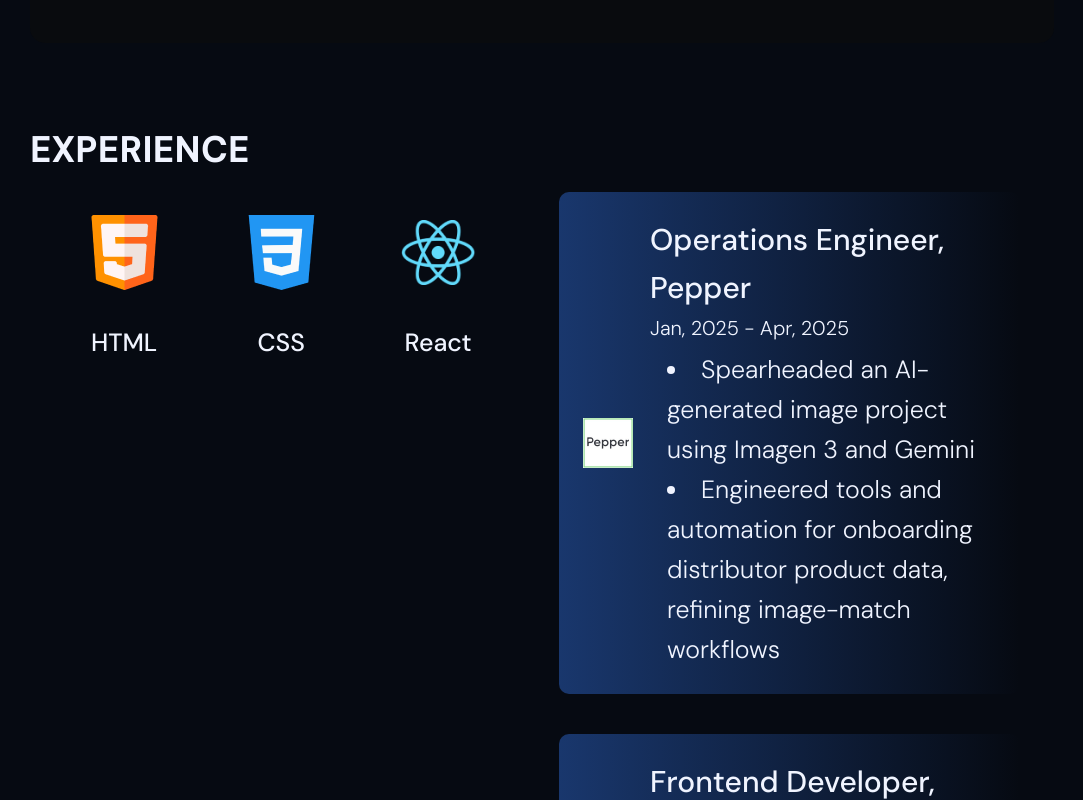
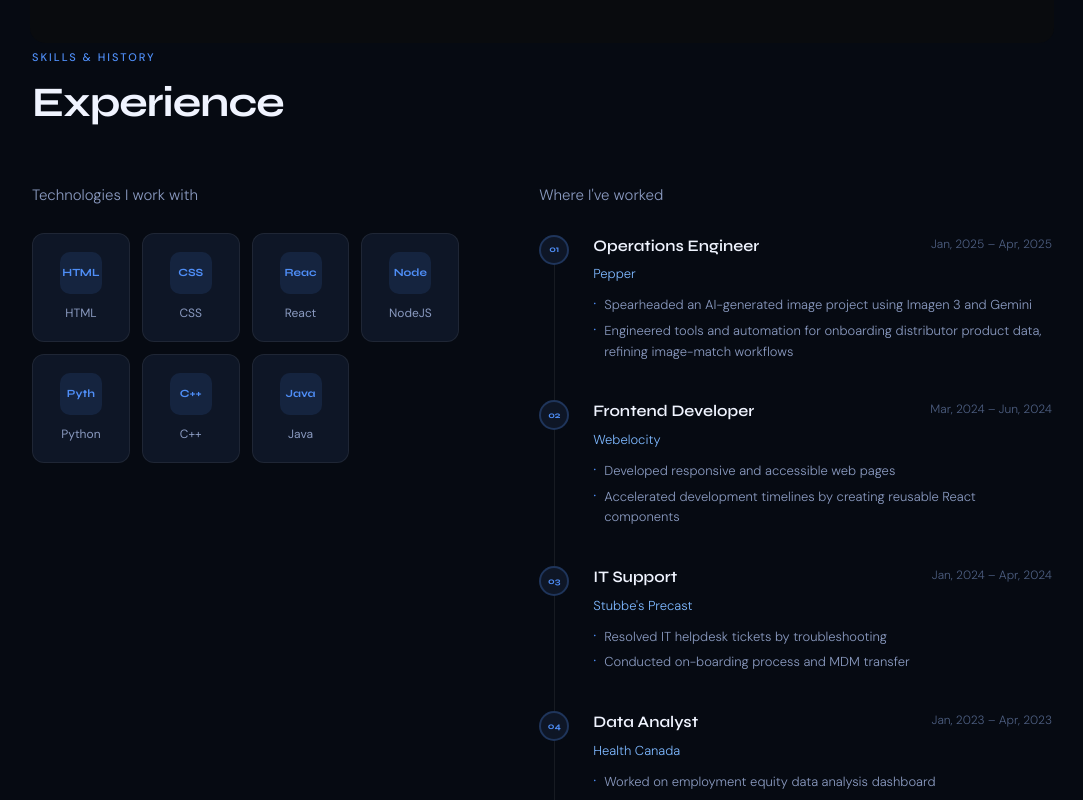
Before and after one commit to Sharobeem11/PortfolioWebsite, a React (Create React App) app in the folder react-portfolio/: page / in a window 1280 px wide. Shown: the part 1240-2040 px from the top of the page, without its empty margins (98-1181 px from the left). Built offline with nearby package versions, Linux system fonts and the light colour scheme.

Commit message:
improve experience page

```diff
--- a/react-portfolio/src/components/Experience/Experience.jsx
+++ b/react-portfolio/src/components/Experience/Experience.jsx
@@ -1,49 +1,74 @@
-import React from "react";
-
+import React, { useEffect, useRef } from "react";
 import styles from "./Experience.module.css";
-import { getImageUrl } from "../../utils";
-
 import skills from "../../data/skills.json";
 import history from "../../data/history.json";
 
 export const Experience = () => {
+  const sectionRef = useRef(null);
+
+  useEffect(() => {
+    const observer = new IntersectionObserver(
+      (entries) => entries.forEach((e) => {
+        if (e.isIntersecting) e.target.classList.add(styles.visible);
+      }),
+      { threshold: 0.1 }
+    );
+    if (sectionRef.current) observer.observe(sectionRef.current);
+    return () => observer.disconnect();
+  }, []);
+
   return (
-    <section className={styles.container} id="experience">
-        <h2 className={styles.title}>Experience</h2>
-        <div className={styles.content}>
-            <div className={styles.skills}>{
-                skills.map((skill, id) => {
-                    return (
-                        <div key={id} className={styles.skill}>
-                            <div className={styles.skillImageContainer}>
-                                <img src={getImageUrl(skill.imageSrc)} alt={skill.title}/>
-                            </div>
-                            <p>{skill.title}</p>
-                        </div>
-                    );
-                })}
+    <section className={styles.container} id="experience" ref={sectionRef}>
+      <div className={styles.inner}>
+        <div className={styles.header}>
+          <span className={styles.label}>Skills &amp; history</span>
+          <h2 className={styles.title}>Experience</h2>
+        </div>
+        <div className={styles.grid}>
+          {/* Skills */}
+          <div>
+            <p className={styles.sub}>Technologies I work with</p>
+            <div className={styles.skillsGrid}>
+              {skills.map((skill, id) => (
+                <div key={id} className={styles.skillItem}>
+                  <div className={styles.skillIcon}>
+                    {skill.title.length > 4 ? skill.title.slice(0, 4) : skill.title}
+                  </div>
+                  <span className={styles.skillName}>{skill.title}</span>
+                </div>
+              ))}
             </div>
-            <ul className={styles.history}>
-                {
-                    history.map((historyItem, id) => {
-                        return (
-                            <li key={id} className={styles.historyItem}>
-                                <img src={getImageUrl(historyItem.imageSrc)} alt={`${historyItem.organization} Logo`} />
-                                <div className={styles.historyItemDetails}>
-                                    <h3>{`${historyItem.role}, ${historyItem.organization}`}</h3>
-                                    <p>{`${historyItem.startDate} - ${historyItem.endDate}`}</p>
-                                    <ul>{historyItem.experiences.map((experience, id) => {
-                                            return <li key={id}>{experience}</li>
-                                        })}
-                                    </ul>
-                                </div>
+          </div>
 
-                            </li>
-                        )
-                    })
-                }
-            </ul>
+          {/* Timeline */}
+          <div>
+            <p className={styles.sub}>Where I've worked</p>
+            <div className={styles.timeline}>
+              {history.map((item, id) => (
+                <div key={id} className={styles.timelineItem}>
+                  <div className={styles.timelineDot}>
+                    {String(id + 1).padStart(2, "0")}
+                  </div>
+                  <div className={styles.timelineContent}>
+                    <div className={styles.timelineHeader}>
+                      <span className={styles.timelineRole}>{item.role}</span>
+                      <span className={styles.timelineDate}>
+                        {item.startDate} – {item.endDate}
+                      </span>
+                    </div>
+                    <div className={styles.timelineOrg}>{item.organization}</div>
+                    <ul className={styles.timelineList}>
+                      {item.experiences.map((exp, eid) => (
+                        <li key={eid}>{exp}</li>
+                      ))}
+                    </ul>
+                  </div>
+                </div>
+              ))}
+            </div>
+          </div>
         </div>
+      </div>
     </section>
   );
 };
--- a/react-portfolio/src/components/Experience/Experience.module.css
+++ b/react-portfolio/src/components/Experience/Experience.module.css
@@ -1,120 +1,212 @@
 @import "../../vars.css";
 
 .container {
-  color: var(--colour-text);
-  margin-top: 79px;
-  margin-left: 10%;
-  margin-right: 10%;
+  padding: 0 0 120px;
+  position: relative;
+  z-index: 1;
+  opacity: 0;
+  transform: translateY(24px);
+  transition: opacity 0.6s ease, transform 0.6s ease;
+}
+
+.container.visible {
+  opacity: 1;
+  transform: none;
+}
+
+.inner {
+  max-width: 1140px;
+  margin: 0 auto;
+  padding: 0 clamp(20px, 5vw, 60px);
+}
+
+.header {
+  margin-bottom: 56px;
+}
+
+.label {
+  display: inline-block;
+  font-size: 11px;
+  font-weight: 500;
+  letter-spacing: 2px;
+  text-transform: uppercase;
+  color: var(--accent);
+  margin-bottom: 12px;
 }
 
 .title {
-  color: var(--colour-text);
-  font-size: 35px;
+  font-family: var(--font-display);
+  font-size: clamp(28px, 4vw, 42px);
   font-weight: 700;
-  letter-spacing: 1.75px;
-  text-transform: uppercase;
+  letter-spacing: -1px;
+  line-height: 1.15;
 }
 
-.content {
-  display: flex;
-  flex-direction: row;
-  justify-content: space-evenly;
-  margin-top: 14px;
+.sub {
+  font-size: 15px;
+  color: var(--text2);
+  line-height: 1.7;
+  margin-bottom: 24px;
 }
 
-.skills {
-  width: 45%;
-  display: flex;
-  flex-wrap: wrap;
-  gap: 37px;
+.grid {
+  display: grid;
+  grid-template-columns: 1fr 1.2fr;
+  gap: 80px;
+  align-items: start;
 }
 
-.skill {
+/* Skills grid */
+.skillsGrid {
+  display: grid;
+  grid-template-columns: repeat(auto-fill, minmax(90px, 1fr));
+  gap: 12px;
+}
+
+.skillItem {
+  background: var(--card);
+  border: 1px solid var(--border);
+  border-radius: 12px;
+  padding: 18px 12px;
   display: flex;
   flex-direction: column;
   align-items: center;
-  gap: 11px;
+  gap: 10px;
+  transition: border-color 0.3s, transform 0.3s, background 0.3s;
 }
 
-.skillImageContainer {
-  background-color: var(--colour-secondary);
-  border-radius: 100%;
+.skillItem:hover {
+  border-color: var(--border2);
+  background: var(--bg3);
+  transform: translateY(-3px);
+}
+
+.skillIcon {
+  width: 42px;
+  height: 42px;
+  border-radius: 10px;
+  background: var(--accent-dim);
   display: flex;
   align-items: center;
   justify-content: center;
-  width: 120px;
-  height: 120px;
+  font-size: 11px;
+  font-weight: 700;
+  color: var(--accent);
+  font-family: var(--font-display);
 }
 
-.skillImageContainer img {
-  width: 75px;
+.skillName {
+  font-size: 12px;
+  color: var(--text2);
+  font-weight: 400;
+  text-align: center;
 }
 
-.skill p {
-  font-size: 25px;
-  font-family: var(--font-roboto);
-  font-weight: 500;
+/* Timeline */
+.timeline {
+  display: flex;
+  flex-direction: column;
+  position: relative;
 }
 
-.history {
-  width: 45%;
+.timeline::before {
+  content: '';
+  position: absolute;
+  left: 15px;
+  top: 8px;
+  bottom: 8px;
+  width: 1px;
+  background: var(--border);
+}
+
+.timelineItem {
+  display: flex;
+  gap: 24px;
+  padding-bottom: 36px;
+  position: relative;
+}
+
+.timelineItem:last-child {
+  padding-bottom: 0;
+}
+
+.timelineDot {
+  width: 30px;
+  height: 30px;
+  border-radius: 50%;
+  background: var(--card);
+  border: 2px solid var(--border2);
+  flex-shrink: 0;
+  display: flex;
+  align-items: center;
+  justify-content: center;
+  font-size: 9px;
+  font-weight: 700;
+  color: var(--accent);
+  position: relative;
+  z-index: 1;
+  font-family: var(--font-display);
+  margin-top: 2px;
+}
+
+.timelineContent {
+  flex: 1;
+}
+
+.timelineHeader {
+  display: flex;
+  align-items: flex-start;
+  justify-content: space-between;
+  gap: 12px;
+  margin-bottom: 6px;
+  flex-wrap: wrap;
+}
+
+.timelineRole {
+  font-family: var(--font-display);
+  font-size: 16px;
+  font-weight: 600;
+}
+
+.timelineDate {
+  font-size: 12px;
+  color: var(--text3);
+  white-space: nowrap;
+  padding-top: 2px;
+}
+
+.timelineOrg {
+  font-size: 13px;
+  color: var(--accent2);
+  margin-bottom: 10px;
+}
+
+.timelineList {
+  list-style: none;
   display: flex;
   flex-direction: column;
-  gap: 40px;
+  gap: 5px;
 }
 
-.historyItem {
+.timelineList li {
+  font-size: 13px;
+  color: var(--text2);
   display: flex;
-  flex-direction: row;
-  align-items: center;
-  gap: 17px;
-  background: #19376d;
-  background: linear-gradient(90deg, #19376d 0%, rgba(25, 55, 109, 0) 100%);
-  border-radius: 10px;
-  padding: 24px;
+  gap: 8px;
+  align-items: baseline;
 }
 
-.historyItem img {
-  width: 50px;
+.timelineList li::before {
+  content: '·';
+  color: var(--accent);
+  font-size: 16px;
+  flex-shrink: 0;
+  line-height: 1;
 }
 
-.historyItemDetails {
-  font-family: var(--font-roboto);
-}
-
-.historyItemDetails h3 {
-  font-size: 30px;
-  font-weight: 500;
-}
-
-.historyItemDetails p {
-  font-size: 20px;
-  font-weight: 300;
-}
-
-.historyItemDetails ul {
-  margin-top: 6px;
-  list-style-position: inside;
-  font-size: 25px;
-  list-style-type: disc;
-  margin-left: 17px;
-}
-
-@media screen and (max-width: 830px) {
-  .content {
-    flex-direction: column;
-    align-items: center;
-    gap: 34px;
-  }
-
-  .skills {
-    width: 100%;
-    flex-direction: row;
-    justify-content: center;
-  }
-
-  .history {
-    width: 100%;
-    gap: 9px;
+@media (max-width: 900px) {
+  .grid {
+    grid-template-columns: 1fr;
+    gap: 48px;
   }
 }
```
